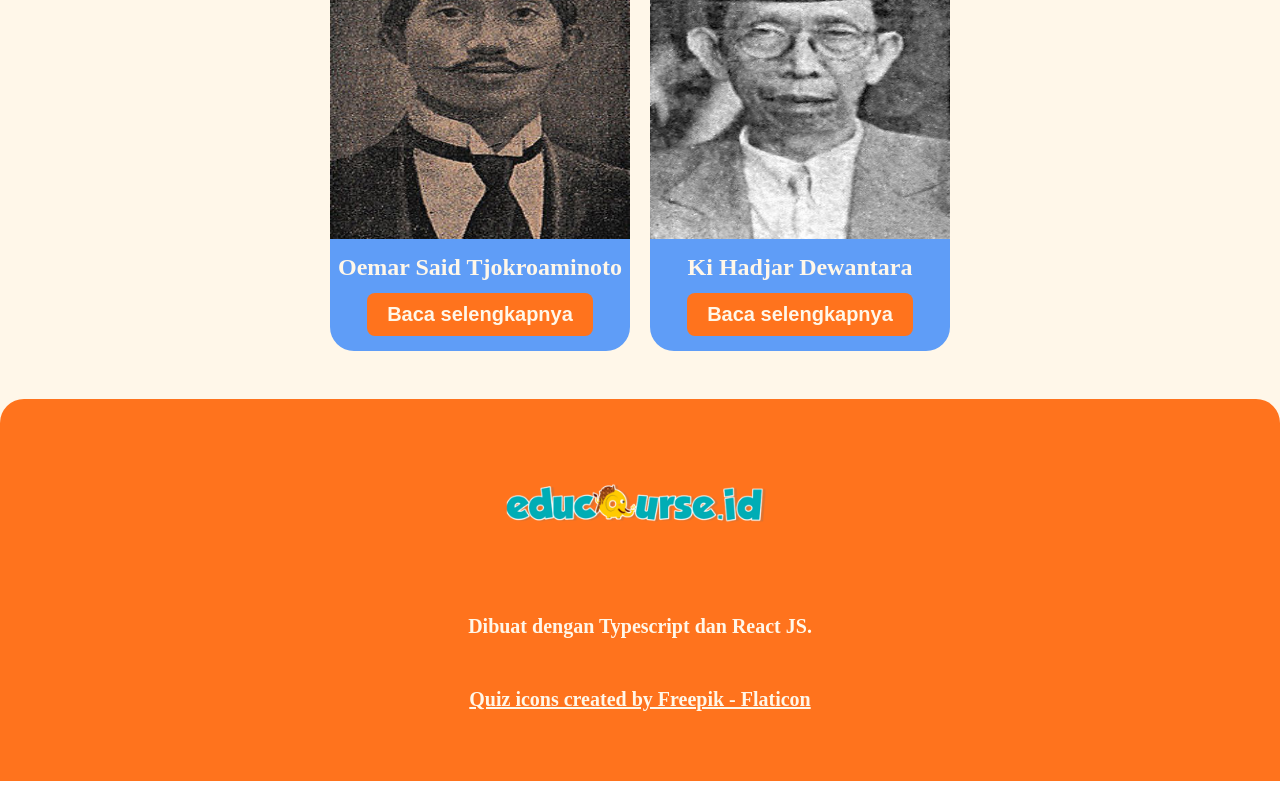
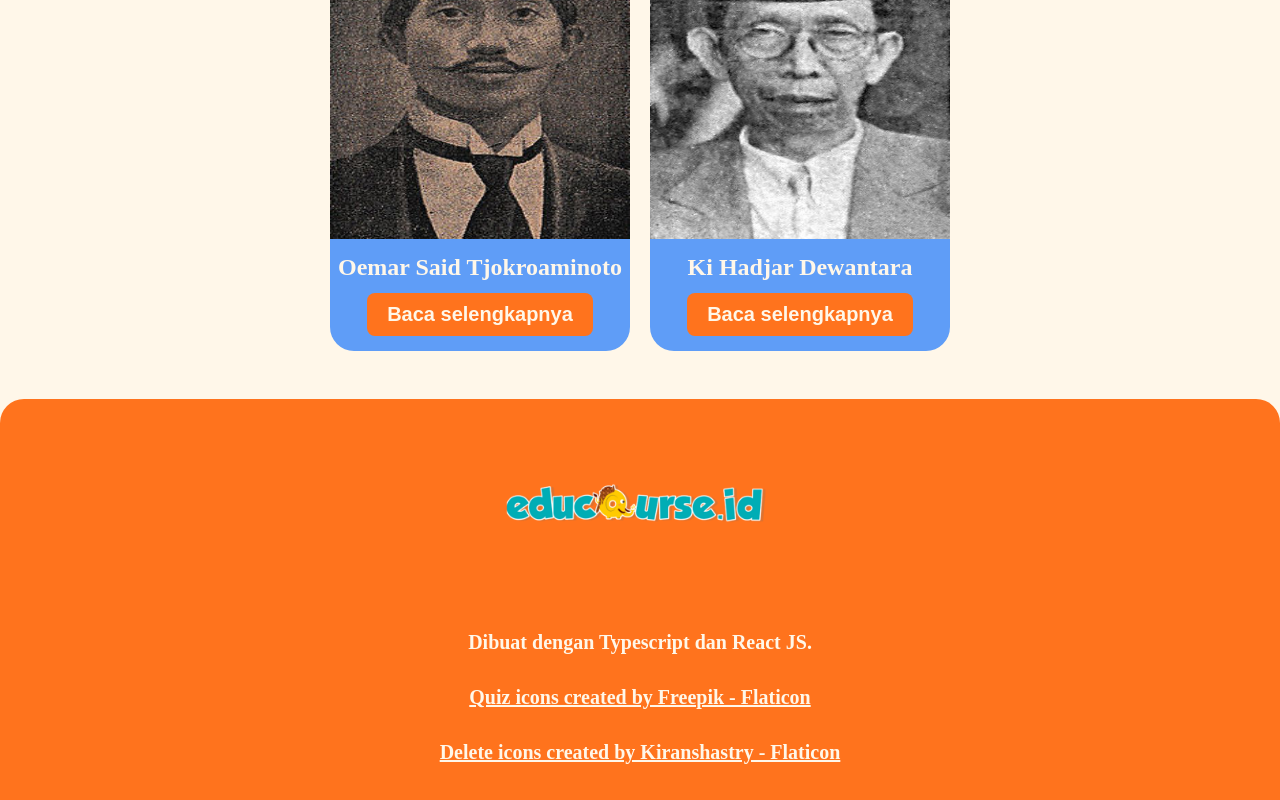
Before and after one commit to kennarddh/educourse-coding-for-patriotism-2022, a React (Vite) app: page / in a window 1280 px wide. Shown: the part 4543-5343 px from the top of the page. Built offline with nearby package versions, Linux system fonts and the light colour scheme.

Commit message:
feat: Clear all highlight

```diff
--- a/src/Components/Footer/Footer.tsx
+++ b/src/Components/Footer/Footer.tsx
@@ -15,6 +15,13 @@ const Footer: FC = () => {
 				>
 					Quiz icons created by Freepik - Flaticon
 				</Text>
+				<Text
+					as='a'
+					href='https://www.flaticon.com/free-icons/delete'
+					title='delete icons'
+				>
+					Delete icons created by Kiranshastry - Flaticon
+				</Text>
 			</Container>
 		</Wrapper>
 	)
--- a/src/Components/Footer/Styles.tsx
+++ b/src/Components/Footer/Styles.tsx
@@ -33,7 +33,7 @@ export const Text = styled.p`
 	color: #fff7e9;
 	font-size: 20px;
 	font-weight: 600;
-	padding: 0 0 50px 0;
+	padding: 16px 0;
 
 	@media only screen and (max-width: 700px) {
 		padding: 0;
--- a/src/Pages/Article/Article.tsx
+++ b/src/Pages/Article/Article.tsx
@@ -22,6 +22,8 @@ import {
 	HighlightIcon,
 	Highlight,
 	HighlightSpan,
+	ClearHighlight,
+	ClearHighlightIcon,
 } from './Styles'
 
 import type { IHighlightData, ILocalStorageHighlightData } from './Types'
@@ -126,6 +128,10 @@ const Article: FC = () => {
 		selection?.removeAllRanges()
 	}
 
+	const OnClearHighlight = () => {
+		SetHighlightData(new Set())
+	}
+
 	useEffect(() => {
 		window.scrollTo(0, 0)
 	}, [])
@@ -218,9 +224,15 @@ const Article: FC = () => {
 			<Highlight onClick={OnHighlight}>
 				<HighlightIcon
 					src='Stabilo.png'
-					title='Sumber ikon https://thenounproject.com/icon/stabilo-2348306/'
+					title='Highlight | Sumber ikon https://thenounproject.com/icon/stabilo-2348306/'
 				/>
 			</Highlight>
+			<ClearHighlight onClick={OnClearHighlight}>
+				<ClearHighlightIcon
+					src='TrashBin.png'
+					title='Hapus Semua Highlight | Sumber ikon https://www.flaticon.com/free-icon/delete_1214428'
+				/>
+			</ClearHighlight>
 			<QuizIcon />
 		</>
 	)
--- a/src/Pages/Article/Styles.tsx
+++ b/src/Pages/Article/Styles.tsx
@@ -109,3 +109,12 @@ export const HighlightSpan = styled.span<IHighlightSpan>`
 			  `
 			: ''}
 `
+
+export const ClearHighlightIcon = styled.img`
+	width: 75%;
+	height: 75%;
+`
+
+export const ClearHighlight = styled(Highlight)`
+	bottom: 250px;
+`
```
Also changed, not shown: public/TrashBin.png (added).
